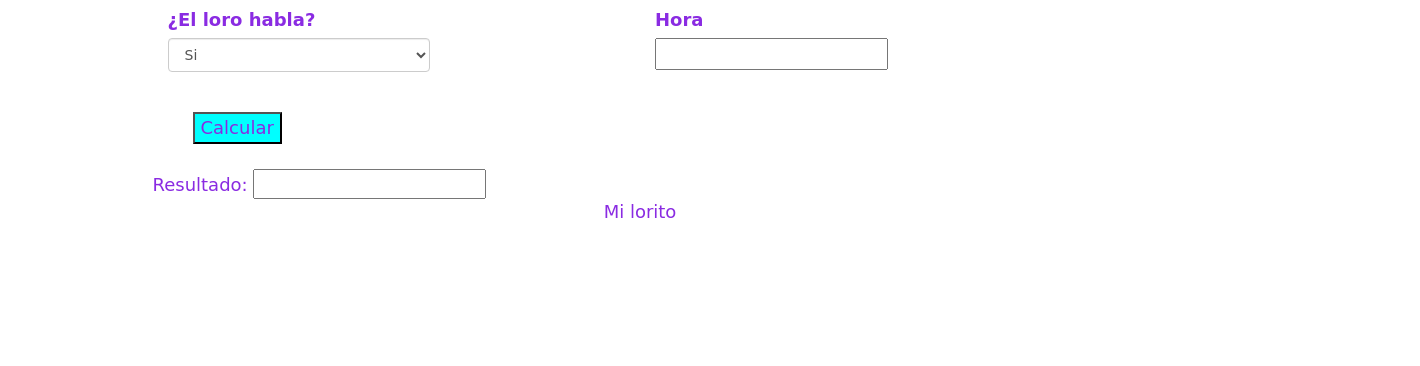
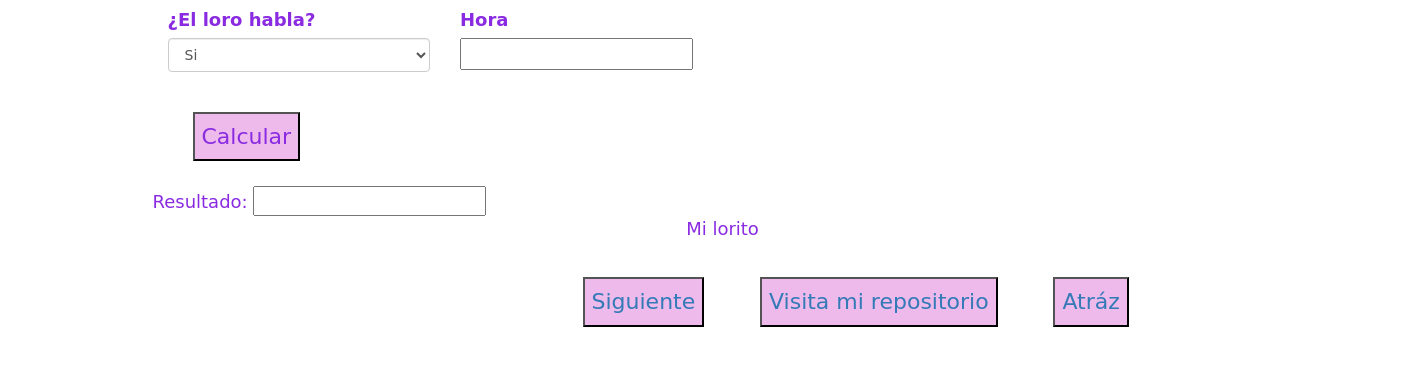
Before and after one commit to yoliset/ejercicio17-5-js, a plain HTML site: page index.html in a window 1280 px wide. Shown: the part 88-454 px from the top of the page, 1420 px wide, since content can reach past the window. Drawn offline with nearby package versions, Linux system fonts and the light colour scheme.

Commit message:
Arreglo de Redireccionar

```diff
--- a/index.html
+++ b/index.html
@@ -24,20 +24,23 @@
 					   </select>
 				</div>
             </div>
-            <div class=" col-md-push-3 col-md-8 col-xs-12 ">
-                <label for="horas">Hora</label>
-                <p><input type="text" id="hora" value=""></p>
+            <div class=" col-md-push-1 col-md-8 col-xs-12 ">
+                  <label for="horas">Hora</label>
+                  <p><input type="text" id="hora" value=""></p>
             </div>
             <div class="col-md-push-1 col-md-12 col-xs-12">
                     <button onclick="evaluar()" >Calcular</button>
             </div>
             <div class="row col-md-push-1  col-md-12 col-xs-12 col-xs-push-1">
                  Resultado: <input type="text" id="salida">
+                  <p class="text-center">Mi lorito </p>
             </div>
-         </div>
-         <div>
-               <p class="text-center">Mi lorito </p>
-         </div>
+            <div class="col-md-8 col-md-push-5 col-xs-10">
+                 <a href="https://yoliset.github.io/ejercicio17-6-js/"> <button>Siguiente</button></a>
+                 <a href="https://github.com/yoliset/ejercicio17-5-js"><button>Visita mi repositorio</button></a>
+                 <a href="https://yoliset.github.io/ejercicio-17-4-js/"><button>Atráz</button></a>
+            </div>
+        </div>
     </div>
 </body>
     <script src="https://ajax.googleapis.com/ajax/libs/jquery/3.1.1/jquery.min.js"></script>
--- a/main.css
+++ b/main.css
@@ -1,3 +1,4 @@
+
 body{
     background-image: url(img/habla.gif);
     background-size:contain;
@@ -5,10 +6,11 @@ body{
     font-size: 18px;
     color:blueviolet;
 }
-
 button{
-    background-color: aqua;
+    font-size: 22px;
+    background-color:rgba(218, 112, 214, 0.48);
     margin: 25px;
+    padding: 7px;
 }
 button:hover{
     background-color: antiquewhite;
```
